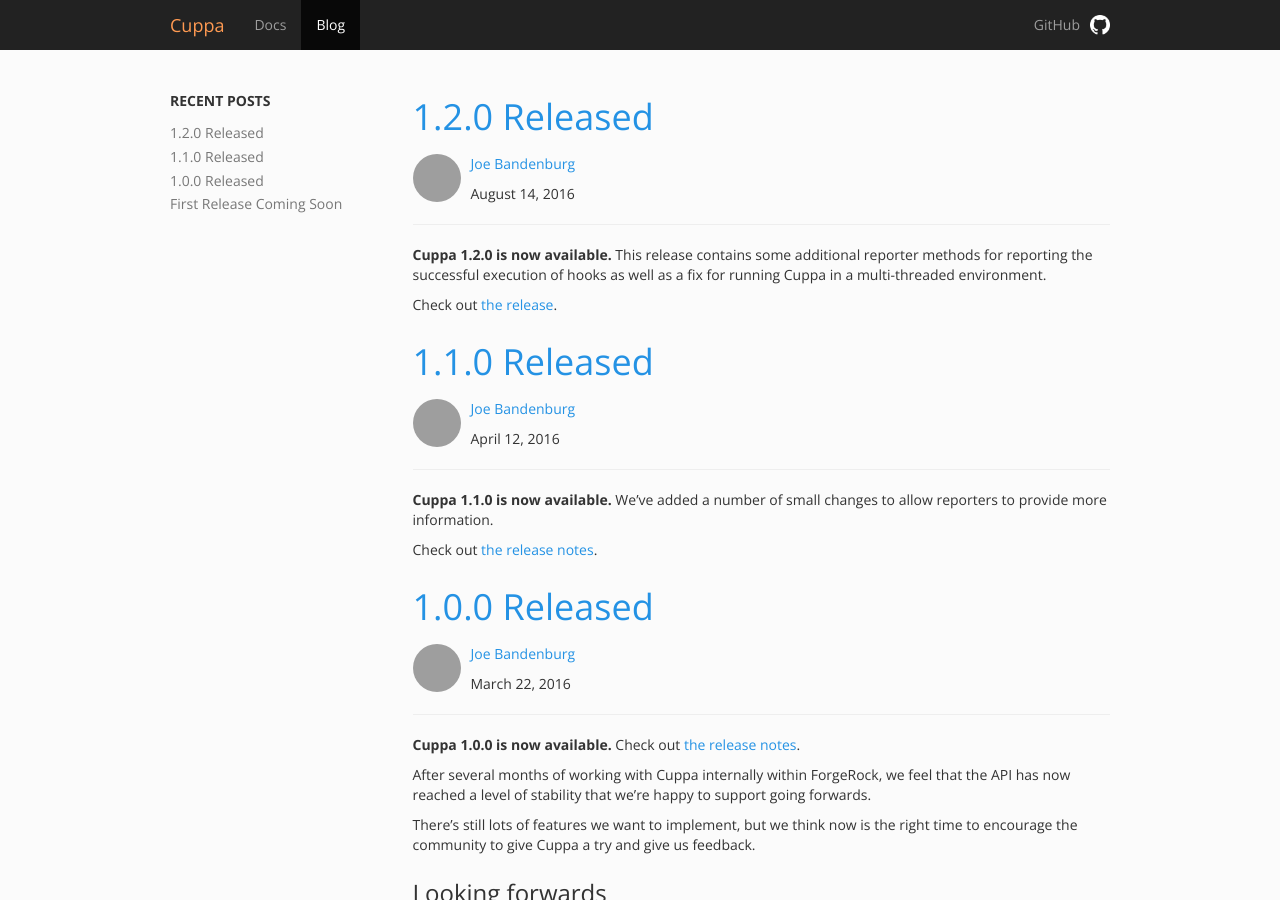
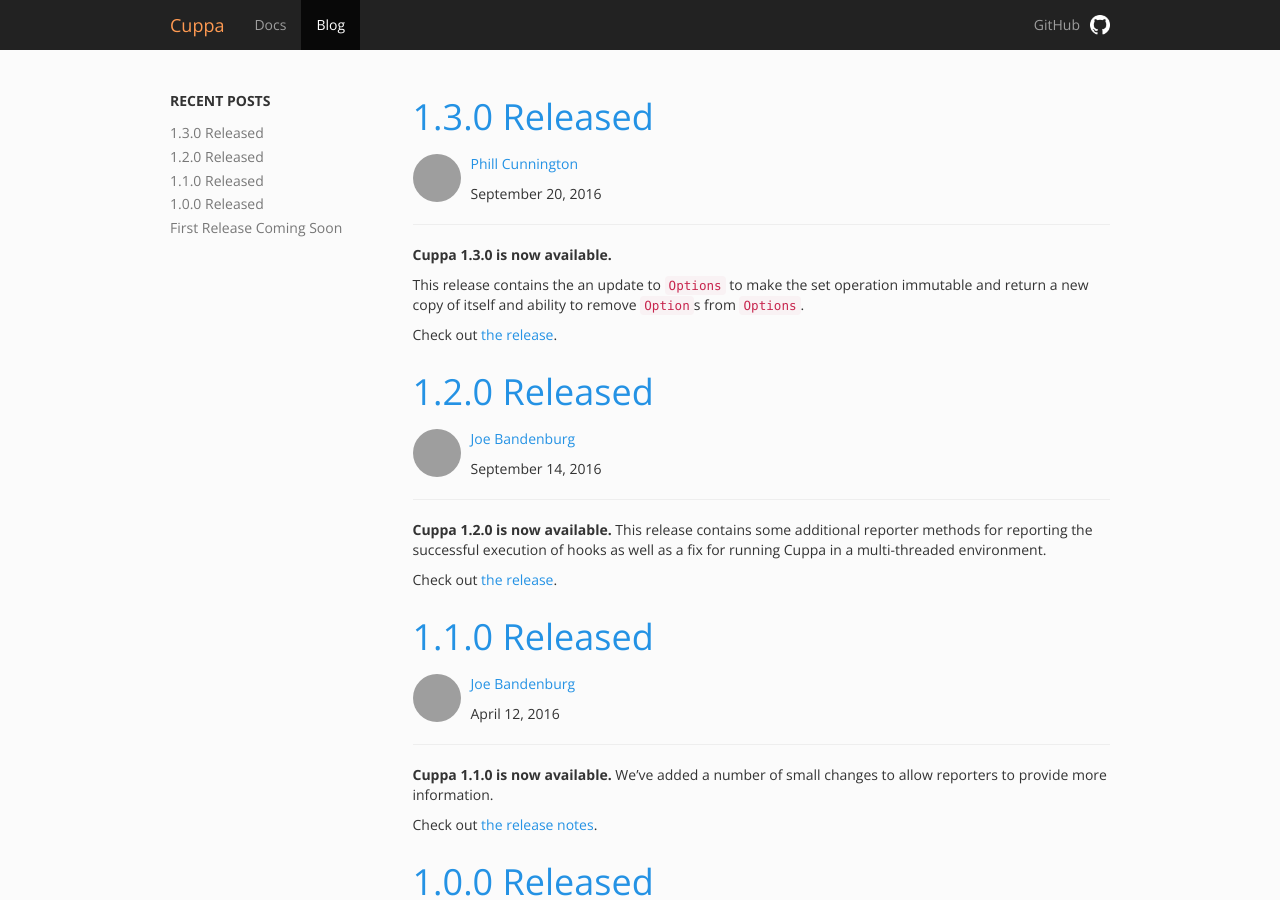
Before and after one commit to cuppa-framework/cuppa, a Jekyll site: the page built from docs/blog/index.html, in a window 1280 px wide and 900 px high. Built offline with Jekyll 4.4.1, drawn with Linux system fonts in a browser that asks for light colours; the list of posts is cut into pages by our own code; grey boxes are pictures that could not be loaded.

Commit message:
Release Cuppa 1.3.0

```diff
--- a/docs/_config.yml
+++ b/docs/_config.yml
@@ -32,6 +32,6 @@
   hard_wrap: false
 gems:
 - jekyll-paginate
-cuppa_version: 1.2.0
+cuppa_version: 1.3.0
 surefire_version: 2.19.1
 github_url: https://github.com/cuppa-framework/cuppa
--- a/docs/_data/authors.yml
+++ b/docs/_data/authors.yml
@@ -2,3 +2,8 @@
   name: Joe Bandenburg
   url: https://github.com/joebandenburg
   email: joe@bandenburg.com
+
+- id: phillcunnington
+  name: Phill Cunnington
+  url: https://github.com/phillcunnington
+  email: phill.cunnington@forgerock.com
--- /dev/null
+++ b/docs/_posts/2016-09-20-1.3.0-released.md
@@ -0,0 +1,11 @@
+---
+title: 1.3.0 Released
+author: phillcunnington
+---
+
+**Cuppa 1.3.0 is now available.**
+
+This release contains the an update to `Options` to make the set operation immutable and return a new copy of
+itself and ability to remove `Option`s from `Options`.
+
+Check out [the release](https://github.com/cuppa-framework/cuppa/releases/tag/v1.3.0).
```
Also changed, not shown: README.md, docs/_posts/2016-09-14-1.2.0-released.md (renamed from docs/_posts/2016-08-14-1.2.0-released.md), 1 other file.
